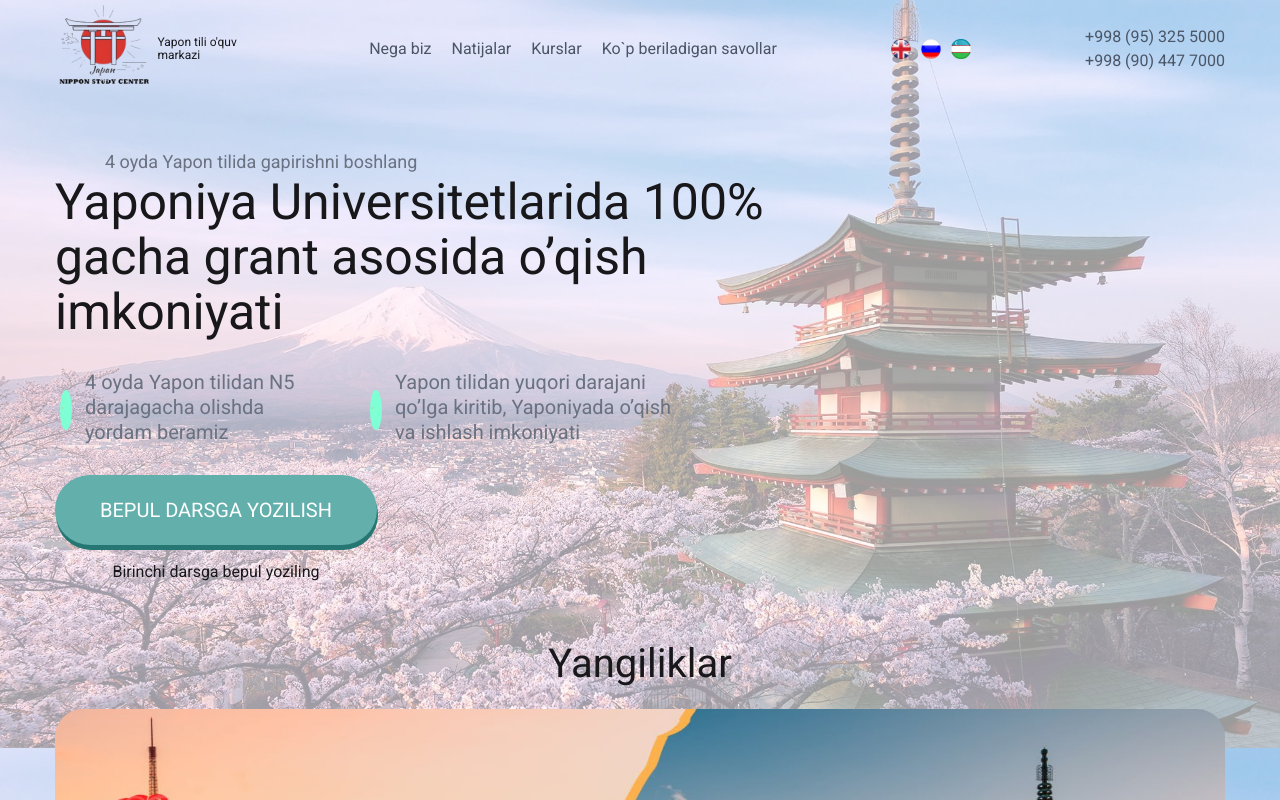
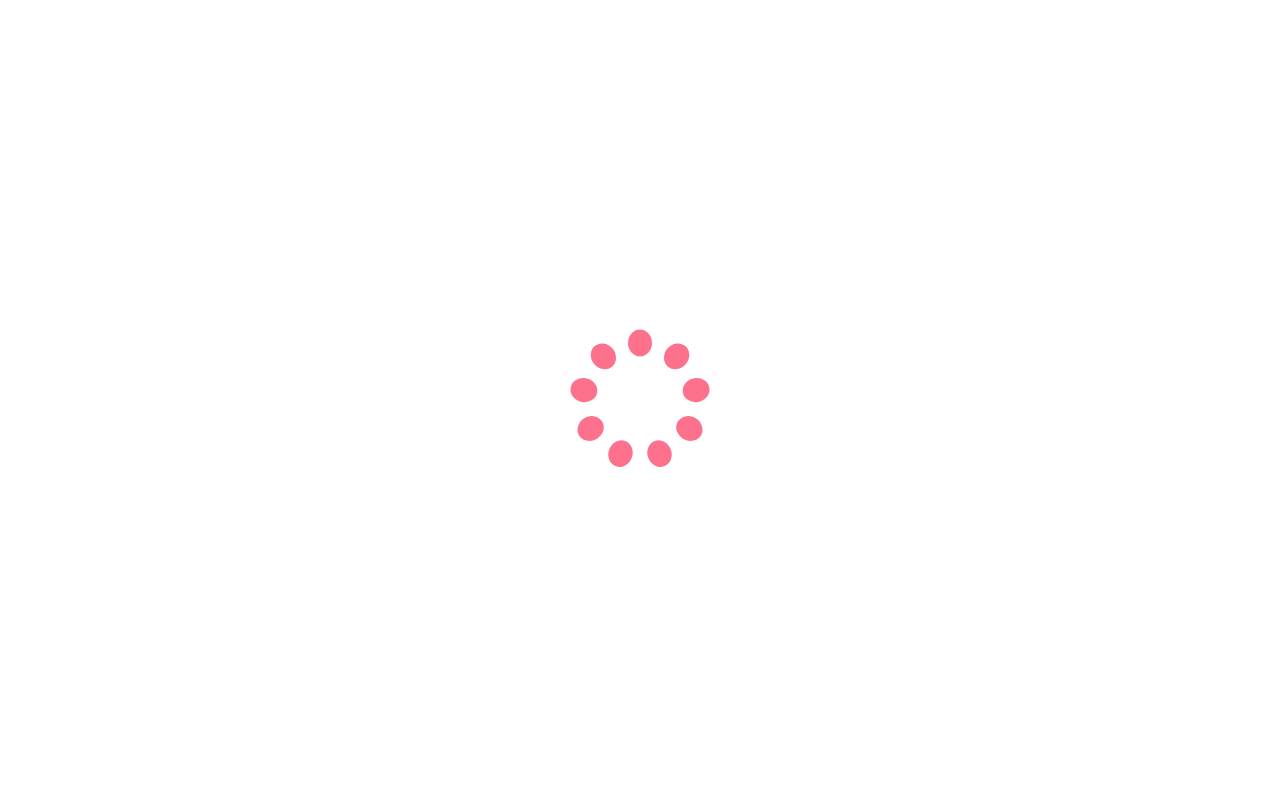
Before and after one commit to DavronNabijonv/nippon-school, a React (Vite) app: page / in a window 1280 px wide. Shown: the top 800 px of the page. Built offline with nearby package versions, Linux system fonts and the light colour scheme.

Commit message:
loading part

```diff
--- a/src/App.css
+++ b/src/App.css
@@ -1,3 +1,14 @@
+.loading{
+  position: fixed;
+  z-index: 1000;
+  width: 100%;
+  height: 100%;
+  background-color: white;
+  display: flex;
+  align-items: center;
+  justify-content: center;
+}
+
 .container {
   max-width: 1200px;
   width: 100%;
--- a/src/App.jsx
+++ b/src/App.jsx
@@ -17,6 +17,8 @@ import Result_section from "./sections/result_section";
 import Styde_center from "./sections/styde_center";
 import Univer_section from "./sections/univer_section";
 
+import loadimg from './assets/loading.svg'
+
 export const Modal_togle = React.createContext();
 export const Request_ans = React.createContext();
 export const Answer_gender = React.createContext();
@@ -25,6 +27,7 @@ function App() {
   const [modalTogle, setModalTogle] = useState(false);
   const [requestAns, setRequestAns] = useState(false);
   const [answerType, setAnswerType] = useState(Boolean);
+  const [closeLoad,setCloseLoad] = useState(true);
 
   // for close answer request pop up
   useEffect(() => {
@@ -32,11 +35,17 @@ function App() {
       setTimeout(() => setRequestAns(false), 8000);
     }
   }, [requestAns]);
+  useEffect(()=>{
+    setTimeout(() => setCloseLoad(false), 8000);
+  },[])
 
   return (
     <Modal_togle.Provider value={{ modalTogle, setModalTogle }}>
       <Request_ans.Provider value={{ requestAns, setRequestAns }}>
         <Answer_gender.Provider value={{ answerType, setAnswerType }}>
+          {closeLoad&&(<div className="loading">
+            <img src={loadimg} className="  max-w-[300px] w-[100%] h-auto " loading="lazy" alt="load image" />
+          </div>)}
           <div className="opacity ">
             <header>
               <Navbar />
```
Also changed, not shown: src/assets/loading.svg (added).
